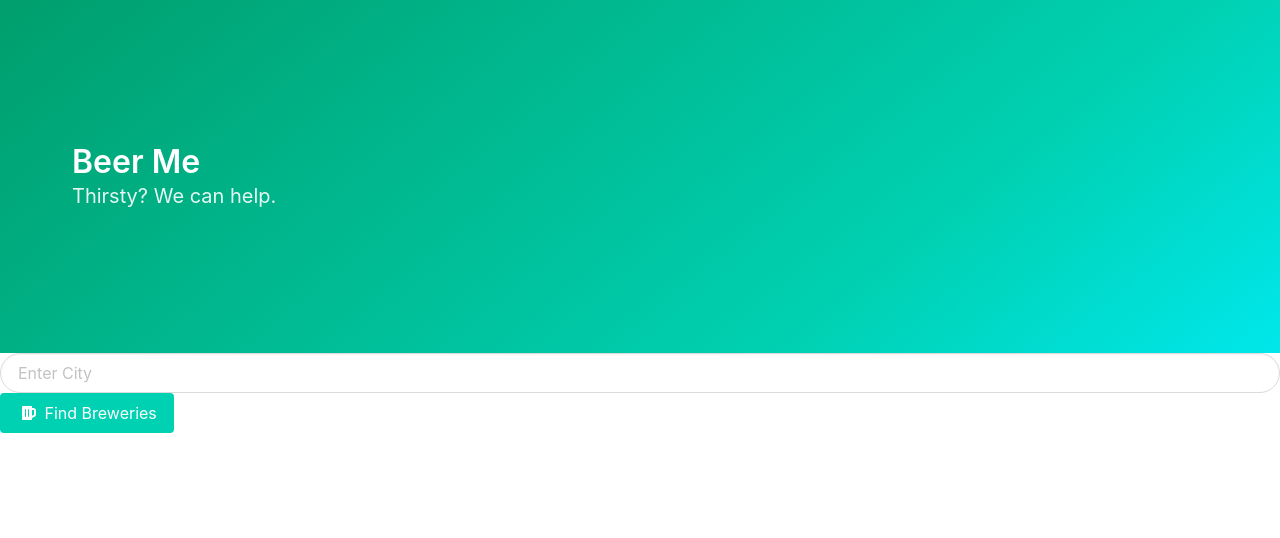
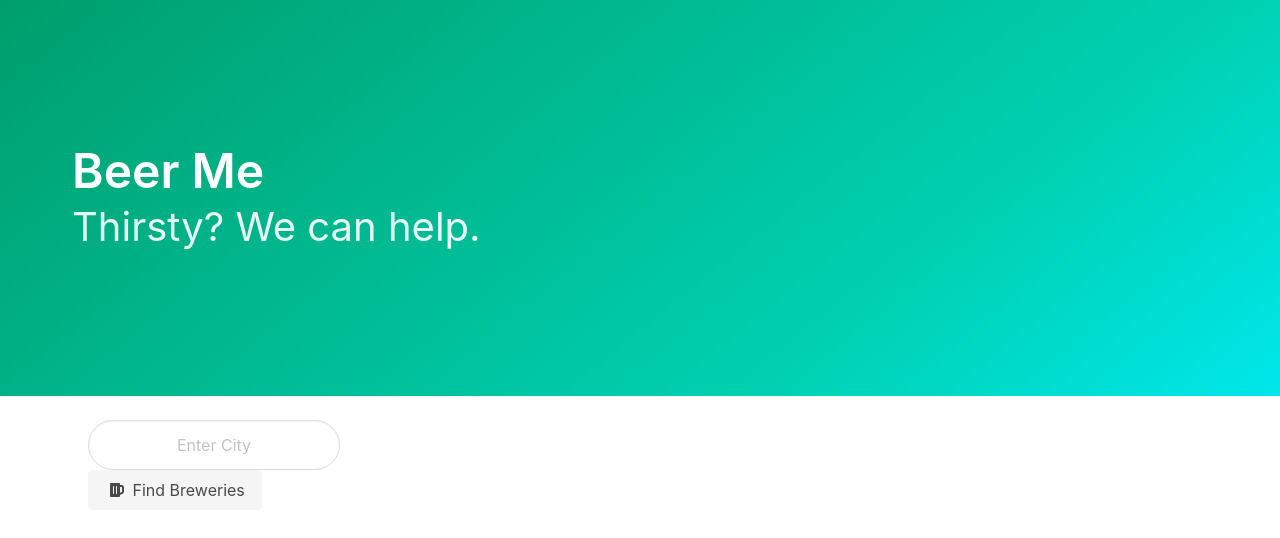
Before and after one commit to ajmyers5/BeerMe, a plain HTML site: page index.html in a window 1280 px wide. Drawn offline with nearby package versions, Linux system fonts and the light colour scheme.

Commit message:
css stuff

```diff
--- a/index.html
+++ b/index.html
@@ -5,33 +5,47 @@
     <meta name="viewport" content="width=device-width, initial-scale=1.0">
     <meta http-equiv="X-UA-Compatible" content="ie=edge">
     <title>Project 1 - Beer Me</title>
+    <link rel="stylesheet" href="style.css">
     <link rel="stylesheet" href="https://cdn.jsdelivr.net/npm/bulma@0.8.0/css/bulma.min.css">
     <script defer src="https://use.fontawesome.com/releases/v5.3.1/js/all.js"></script>
 </head>
 <body>
     <section class="hero is-medium is-primary is-bold auto">
-        <div class="hero-body">
-          <div class="container">
-            <h1 class="title">
+        <div class="hero-body" class="block" >
+          <div class="container" class="block">
+            <h1 class="title is-1">
               Beer Me
             </h1>
-            <h2 class="subtitle">
+            <h2 class="subtitle is-2" >
               Thirsty? We can help.
             </h2>
           </div>
         </div>
       </section>
 
-      <div class="city">
-        <input class="input is-rounded" type="text" placeholder="Enter City" id="cityInput">
-        <button class="button is-primary">  &nbsp <i class="fas fa-beer"></i> &nbsp
+      <div class="container">
+        <div class="city">
+          <input class="input is-rounded has-text-centered" type="text" placeholder="Enter City" id="cityInput">
+          <button class="button is-light has-text-centered" id="findBtn"  >  &nbsp <i class="fas fa-beer"></i> &nbsp
             Find Breweries
-        </button>
+          </button>
+        </div>
       </div>
 
-    <div>
 
-    </div>
+      <div class="block">
+        <div class="map" id="streetMap">
+
+        </div>
+      </div>
+
+      <div class="block">
+        <div class="brewery" id="brewList">
+
+        </div>
+      </div>
+
+
 
 
 
--- a/style.css
+++ b/style.css
@@ -0,0 +1,18 @@
+.city{
+    display: inline-block;
+    align-content: center;
+    width: 300px;
+    margin: auto;
+    padding: 3vh;
+}
+#cityInput{
+    padding: 3vh;
+    margin: auto;
+}
+#findBtn{
+    margin: auto;
+
+}
+button{
+    padding: 3vh;
+}
```
